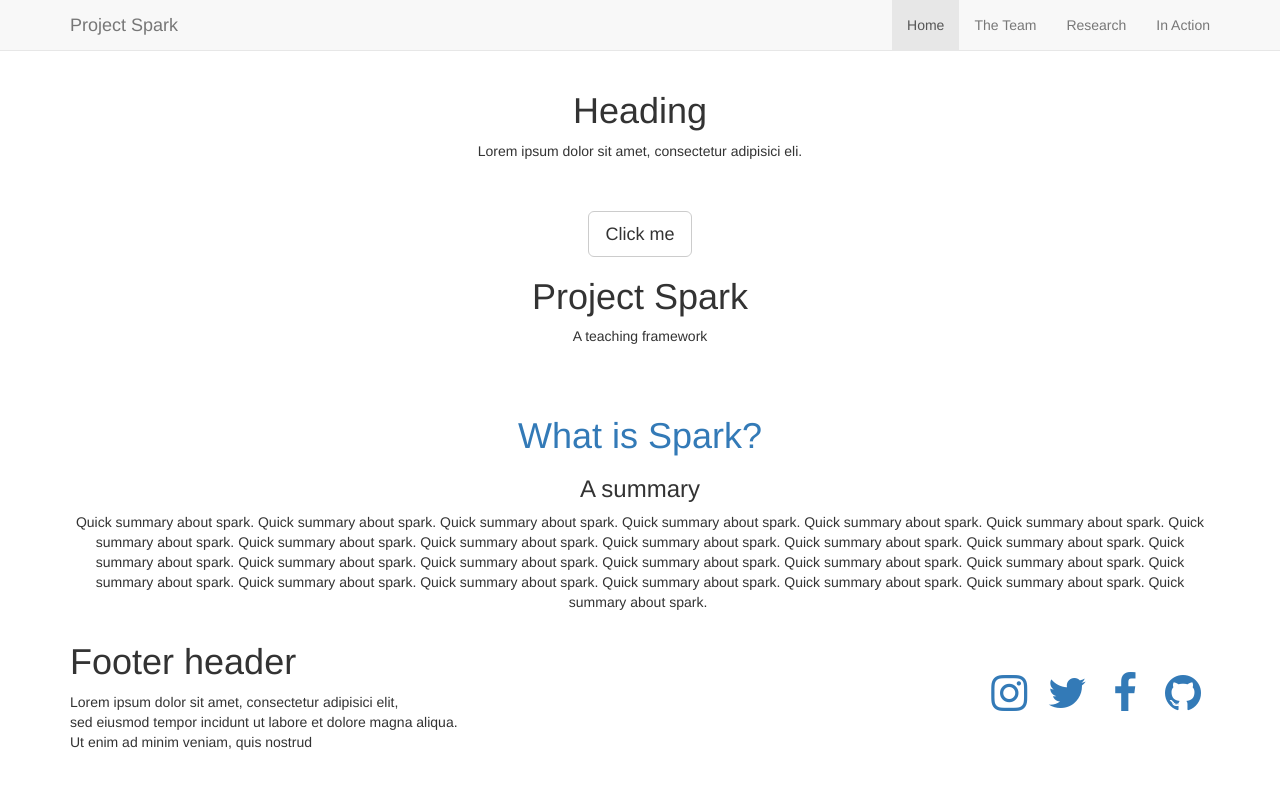
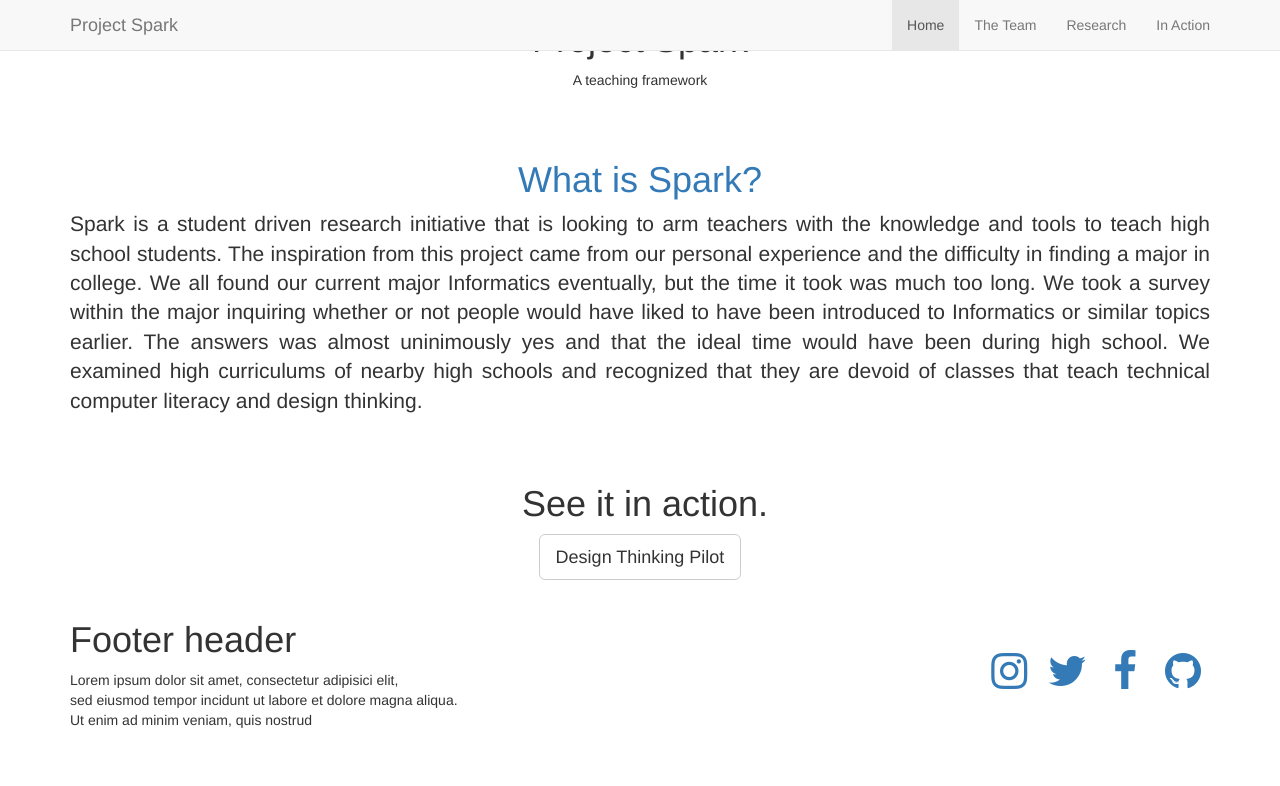
Before and after one commit to Garmega/SparkWebsite, a plain HTML site: page landing.html in a window 1280 px wide. Drawn offline with nearby package versions, Linux system fonts and the light colour scheme.

Commit message:
Added some content.

```diff
--- a/landing.html
+++ b/landing.html
@@ -6,7 +6,7 @@
         <link href="http://cdnjs.cloudflare.com/ajax/libs/font-awesome/4.3.0/css/font-awesome.min.css" rel="stylesheet" type="text/css">
         <link href="http://pingendo.github.io/pingendo-bootstrap/themes/default/bootstrap.css" rel="stylesheet" type="text/css">
     </head><body>
-        <div class="navbar navbar-default navbar-static-top">
+        <div class="navbar navbar-default navbar-fixed-top">
             <div class="container">
                 <div class="navbar-header">
                     <button type="button" class="navbar-toggle" data-toggle="collapse" data-target="#navbar-ex-collapse">
@@ -27,8 +27,9 @@
                         </li>
                         <li>
                             <a href="research.html">Research<br></a>
-                        </li><li>
-                            <a href="research.html">In Action<br></a>
+                        </li>
+                        <li>
+                            <a href="test.html">In Action<br></a>
                         </li>
                     </ul>
                 </div>
@@ -39,49 +40,40 @@
             <div class="container">
                 <div class="row">
                     <div class="col-md-12 text-center">
-                        <h1>Heading</h1>
-                        <p>Lorem ipsum dolor sit amet, consectetur adipisici eli.</p>
+                        <h1>Project Spark</h1>
+                        <p>A teaching framework</p>
                         <br>
                         <br>
-                        <a class="btn btn-lg btn-default">Click me</a>
+
                     </div>
                 </div>
             </div>
         </div>
-        <div class="cover">
-            <div class="background-image-fixed cover-image" style="background-image : url('Material-design.jpg')"></div>
+
+        <div class="section">
+            <div class="container">
+                <div class="row">
+                    <div class="col-md-12">
+                        <h1 class="text-center text-primary">What is Spark?</h1>
+
+                        <p class="lead text-justify">Spark is a student driven research initiative that is looking to arm teachers with the knowledge and tools to teach high school students. The inspiration from this project came from our personal experience and the difficulty in finding a major in college. We all found our current major Informatics eventually, but the time it took was much too long. We took a survey within the major inquiring whether or not people would have liked to have been introduced to Informatics or similar topics earlier. The answers was almost uninimously yes and that the ideal time would have been during high school. We examined high curriculums of nearby high schools and recognized that they are devoid of classes that teach technical computer literacy and design thinking.&nbsp;<br><br></p>
+                    </div>
+                </div>
+            </div>
+        </div><div class="cover">
+            <div class="background-image-fixed cover-image" style="background-image : url('Google_Material-Design_10-2998x1998.jpg')"></div>
             <div class="container">
                 <div class="row">
                     <div class="col-md-12 text-center">
-                        <h1 class="text-inverse">Project Spark</h1>
-                        <p class="text-inverse">A teaching framework</p>
+                        <h1 class="text-inverse">&nbsp;See it in action.</h1><a class="btn btn-default btn-lg" href="example.html">Design Thinking Pilot</a>
+
                         <br>
                         <br>
                     </div>
                 </div>
             </div>
-        </div>
-        <div class="section">
-            <div class="container">
-                <div class="row">
-                    <div class="col-md-12">
-                        <h1 class="text-center text-primary">What is Spark?</h1>
-                        <h3 class="text-center">A summary</h3>
-                        <p class="text-center">Quick summary about spark.&nbsp;Quick summary about spark.&nbsp;Quick
-                            summary about spark.&nbsp;Quick summary about spark.&nbsp;Quick summary
-                            about spark.&nbsp;Quick summary about spark.&nbsp;Quick summary about spark.&nbsp;Quick
-                            summary about spark.&nbsp;Quick summary about spark.&nbsp;Quick summary
-                            about spark.&nbsp;Quick summary about spark.&nbsp;Quick summary about spark.&nbsp;Quick
-                            summary about spark.&nbsp;Quick summary about spark.&nbsp;Quick summary
-                            about spark.&nbsp;Quick summary about spark.&nbsp;Quick summary about spark.&nbsp;Quick
-                            summary about spark.&nbsp;Quick summary about spark.&nbsp;Quick summary
-                            about spark.&nbsp;Quick summary about spark.&nbsp;Quick summary about spark.&nbsp;Quick
-                            summary about spark.&nbsp;Quick summary about spark.&nbsp;Quick summary
-                            about spark.&nbsp;</p>
-                    </div>
-                </div>
-            </div>
-        </div><footer class="section section-danger"> <div class="container"> <div class="row"> <div class="col-sm-6"> <h1>Footer header</h1> <p>Lorem ipsum dolor sit amet, consectetur adipisici elit, <br>sed eiusmod tempor incidunt ut labore et dolore magna aliqua. <br>Ut enim ad minim veniam, quis nostrud</p></div><div class="col-sm-6"> <p class="text-info text-right"> <br><br></p><div class="row"> <div class="col-md-12 hidden-lg hidden-md hidden-sm text-left"> <a href="#"><i class="fa fa-3x fa-fw fa-instagram text-inverse"></i></a> <a href="#"><i class="fa fa-3x fa-fw fa-twitter text-inverse"></i></a> <a href="#"><i class="fa fa-3x fa-fw fa-facebook text-inverse"></i></a> <a href="#"><i class="fa fa-3x fa-fw fa-github text-inverse"></i></a> </div></div><div class="row"> <div class="col-md-12 hidden-xs text-right"> <a href="#"><i class="fa fa-3x fa-fw fa-instagram text-inverse"></i></a> <a href="#"><i class="fa fa-3x fa-fw fa-twitter text-inverse"></i></a> <a href="#"><i class="fa fa-3x fa-fw fa-facebook text-inverse"></i></a> <a href="#"><i class="fa fa-3x fa-fw fa-github text-inverse"></i></a> </div></div></div></div></div></footer>
+        </div><footer class="section section-info"> <div class="container"> <div class="row"> <div class="col-sm-6"> <h1>Footer header</h1> <p>Lorem ipsum dolor sit amet, consectetur adipisici elit, <br>sed eiusmod tempor incidunt ut labore et dolore magna aliqua. <br>Ut enim ad minim veniam, quis nostrud</p></div><div class="col-sm-6"> <p class="text-info text-right"> <br><br></p><div class="row"> <div class="col-md-12 hidden-lg hidden-md hidden-sm text-left"> <a href="#"><i class="fa fa-3x fa-fw fa-instagram text-inverse"></i></a> <a href="#"><i class="fa fa-3x fa-fw fa-twitter text-inverse"></i></a> <a href="#"><i class="fa fa-3x fa-fw fa-facebook text-inverse"></i></a> <a href="#"><i class="fa fa-3x fa-fw fa-github text-inverse"></i></a> </div></div><div class="row"> <div class="col-md-12 hidden-xs text-right"> <a href="#"><i class="fa fa-3x fa-fw fa-instagram text-inverse"></i></a> <a href="#"><i class="fa fa-3x fa-fw fa-twitter text-inverse"></i></a> <a href="#"><i class="fa fa-3x fa-fw fa-facebook text-inverse"></i></a> <a href="#"><i class="fa fa-3x fa-fw fa-github text-inverse"></i></a> </div></div></div></div></div></footer>
+
 
 
 </body></html>
```
Also changed, not shown: research.html (+1 -1 lines), team.html (+17 -14 lines).
